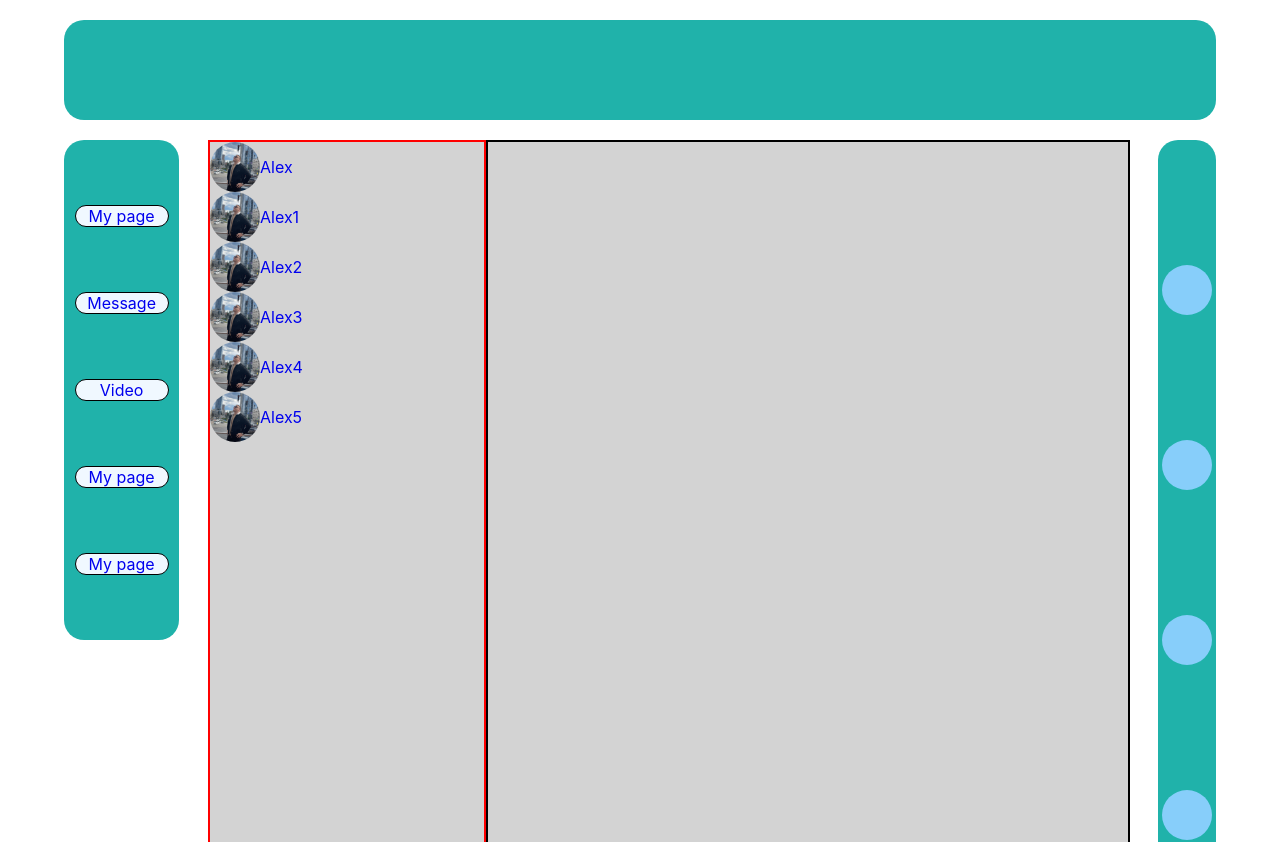
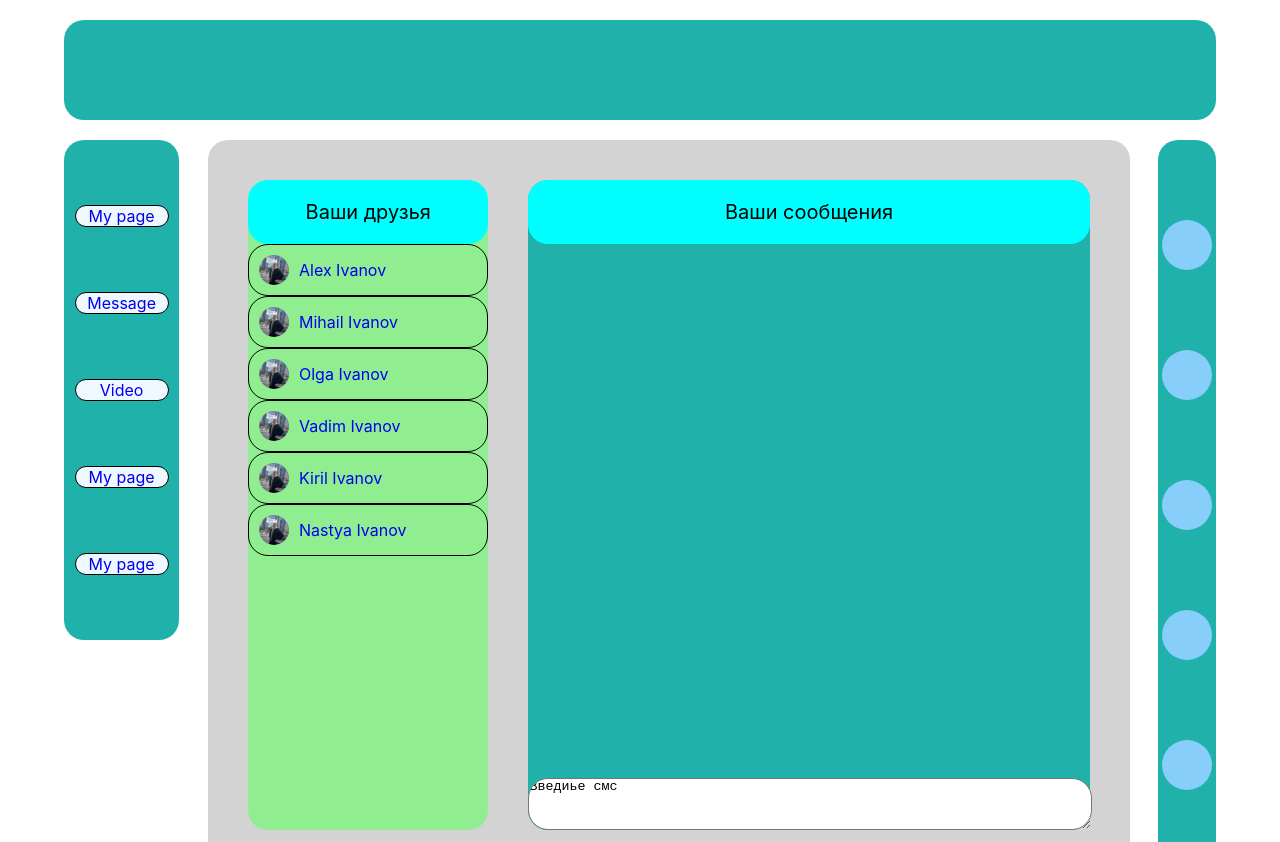
Before and after one commit to Slipoy/social-network, a React (Create React App) app: page /message in a window 1280 px wide. Shown: the top 842 px of the page. Built offline with nearby package versions, Linux system fonts and the light colour scheme.

Commit message:
change dialogs

```diff
--- a/src/component/main/Dialogs/dialogs.jsx
+++ b/src/component/main/Dialogs/dialogs.jsx
@@ -12,12 +12,12 @@ import user6 from "./icon/photo_2022-10-06_12-19-26.jpg"
 
 
 let array = [
-    {id: 1, name: 'Alex', icon: user1},
-    {id: 2, name: 'Alex1', icon: user2},
-    {id: 3, name: 'Alex2', icon: user3},
-    {id: 4, name: 'Alex3', icon: user4},
-    {id: 5, name: 'Alex4', icon: user5},
-    {id: 6, name: 'Alex5', icon: user6}]
+    {id: 1, name: 'Alex Ivanov', icon: user1},
+    {id: 2, name: 'Mihail Ivanov', icon: user2},
+    {id: 3, name: 'Olga Ivanov', icon: user3},
+    {id: 4, name: 'Vadim Ivanov', icon: user4},
+    {id: 5, name: 'Kiril Ivanov', icon: user5},
+    {id: 6, name: 'Nastya Ivanov', icon: user6}]
 
 let messageDialog = [
     {id: 1, message: 'Hello'},
@@ -29,7 +29,7 @@ let messageDialog = [
 const DialogItem = (props) => {
     let path = 'dialogs/' + props.id
     return(
-        <div>
+        <div className={style.userBox}>
             <NavLink to={path} className={style.user}>
                 <img src={props.icon} alt="№"/>
                 <p>{props.name}</p>
@@ -40,7 +40,7 @@ const DialogItem = (props) => {
 
 const Message = (props)=> {
     return(
-        <div>
+        <div className={style.message}>
             <p>{props.message}</p>
         </div>
     )
@@ -51,9 +51,11 @@ const Dialogs = ()=>{
     return (
         <div className={style.dialogs}>
             <div className={style.dialogsItems}>
+                <p className={style.description}>Ваши друзья</p>
                 {dialogsElements}
             </div>
             <div className={style.messages}>
+                <p className={style.historyDescription}>Ваши сообщения</p>
                 <Routes>
                     <Route path="dialogs/1" element={<Message message="Hi"/>}/>
                     <Route path="dialogs/2" element={<Message message="Hello"/>}/>
@@ -62,6 +64,7 @@ const Dialogs = ()=>{
                     <Route path="dialogs/5" element={<Message message="No ptopblem"/>}/>
                     <Route path="dialogs/6" element={<Message message="No!"/>}/>
                 </Routes>
+                <textarea name="" id="" cols="10" rows="10">Введиье смс</textarea>
             </div>
 
 
--- a/src/component/main/Dialogs/dialogs.module.css
+++ b/src/component/main/Dialogs/dialogs.module.css
@@ -1,26 +1,72 @@
 .dialogs {
   background: lightgray;
+  border-radius: 20px;
   width: 80%;
-  height: 1000px;
+  height: 730px;
   display: flex;
 }
 .dialogs .dialogsItems {
-  border: 2px solid red;
   width: 30%;
+  margin: 40px;
+  background-color: lightgreen;
+  border-radius: 20px;
+}
+.dialogs .dialogsItems .description {
+  background-color: aqua;
+  width: 100%;
+  border-radius: 20px;
+  text-align: center;
+  padding: 20px 0 20px 0;
+  font-size: 20px;
+}
+.dialogs .dialogsItems .userBox {
+  border: 1px solid black;
+  border-radius: 20px;
 }
 .dialogs .dialogsItems .user {
   display: flex;
   align-items: center;
   text-decoration: none;
+  width: 100%;
+  padding: 10px;
+}
+.dialogs .dialogsItems .user:hover {
+  transform: scale(1.05);
 }
 .dialogs .dialogsItems img {
-  width: 50px;
-  height: 50px;
+  width: 30px;
+  height: 30px;
   border-radius: 50%;
+  margin-right: 10px;
 }
 .dialogs .messages {
   width: 70%;
-  border: 2px solid black;
+  margin: 40px 40px 40px 0;
+  background-color: lightseagreen;
+  border-radius: 20px;
+  position: relative;
+}
+.dialogs .messages textarea {
+  width: 100%;
+  height: 50px;
+  border-radius: 20px;
+  position: absolute;
+  bottom: 0;
+  left: 0;
+}
+.dialogs .messages .message {
+  padding: 10px;
+  border-radius: 20px;
+  border: 1px solid black;
+  display: inline-block;
+}
+.dialogs .messages .historyDescription {
+  background-color: aqua;
+  width: 100%;
+  border-radius: 20px;
+  text-align: center;
+  padding: 20px 0 20px 0;
+  font-size: 20px;
 }
 
 /*# sourceMappingURL=dialogs.module.css.map */
--- a/src/component/main/Dialogs/dialogs.module.scss
+++ b/src/component/main/Dialogs/dialogs.module.scss
@@ -1,25 +1,72 @@
 .dialogs{
   background: lightgray;
+  border-radius: 20px;
   width: 80%;
-  height: 1000px;
+  height: 730px;
   display: flex;
   .dialogsItems{
-    border: 2px solid red;
     width: 30%;
+    margin: 40px;
+    background-color: lightgreen;
+    border-radius: 20px;
+    .description{
+      background-color: aqua;
+      width: 100%;
+      border-radius: 20px;
+      text-align: center;
+      padding: 20px 0 20px 0;
+      font-size: 20px;
+    }
+    .userBox{
+      border: 1px solid black;
+      border-radius: 20px;
+    }
     .user{
       display: flex;
       align-items: center;
       text-decoration: none;
+      width: 100%;
+      padding: 10px;
+      &:hover{
+      transform: scale(1.05);
+      }
     }
     img{
-      width: 50px;
-      height: 50px;
+      width: 30px;
+      height: 30px;
       border-radius: 50%;
+      margin-right: 10px;
     }
+
 
   }
   .messages{
     width: 70%;
-    border: 2px solid black;
+    margin: 40px 40px 40px 0;
+    background-color: lightseagreen;
+    border-radius: 20px;
+    position: relative;
+    textarea{
+      width: 100%;
+      height: 50px;
+      border-radius: 20px;
+      position: absolute;
+      bottom: 0;
+      left: 0;
+    }
+    .message{
+      padding: 10px;
+      border-radius: 20px;
+      border: 1px solid black;
+      display: inline-block;
+    }
+    .historyDescription{
+      background-color: aqua;
+      width: 100%;
+      border-radius: 20px;
+      text-align: center;
+      padding: 20px 0 20px 0;
+      font-size: 20px;
+    }
   }
 }
```
Also changed, not shown: 1 other file (tests, documents, lock files or other folders).
